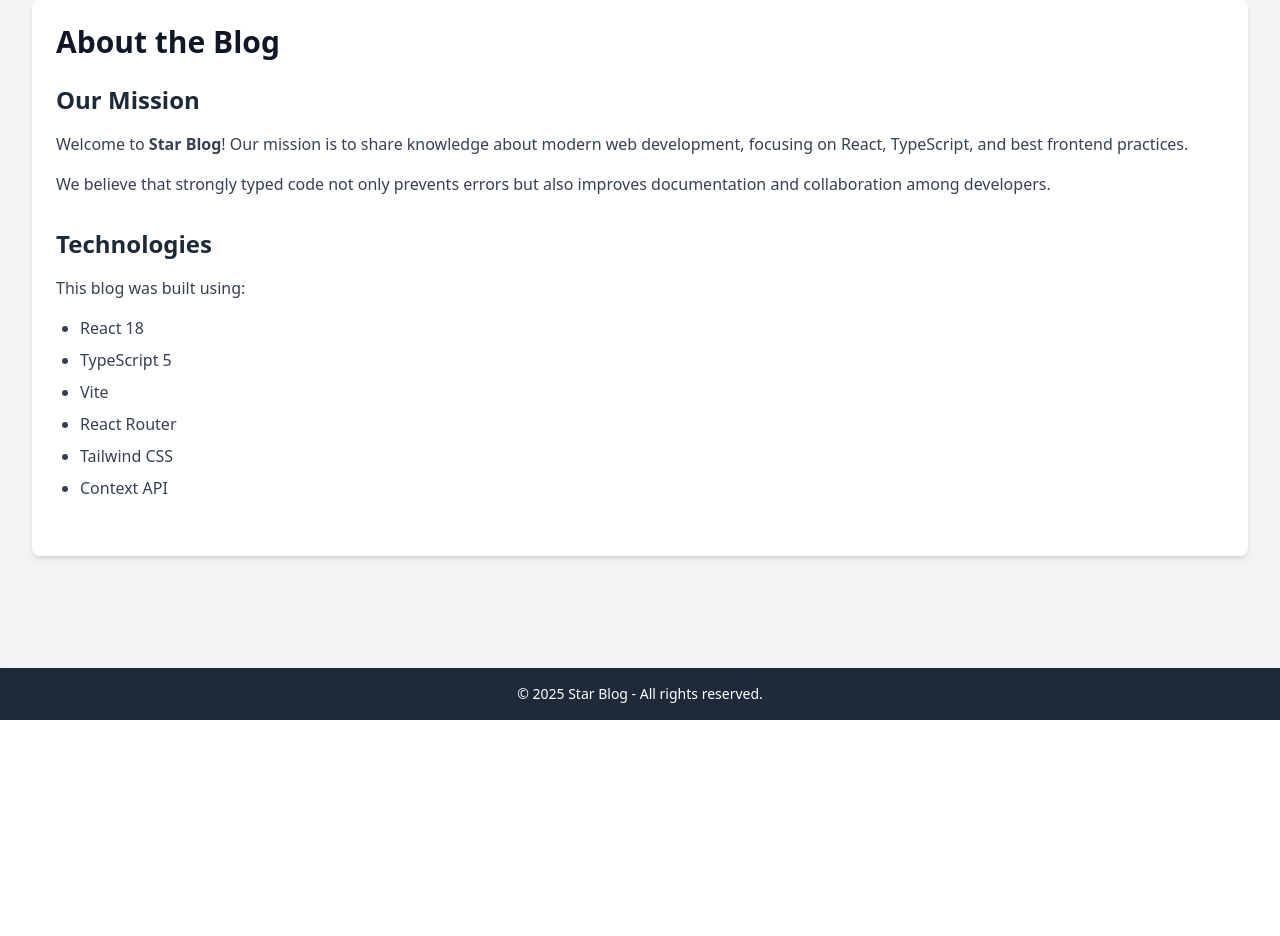
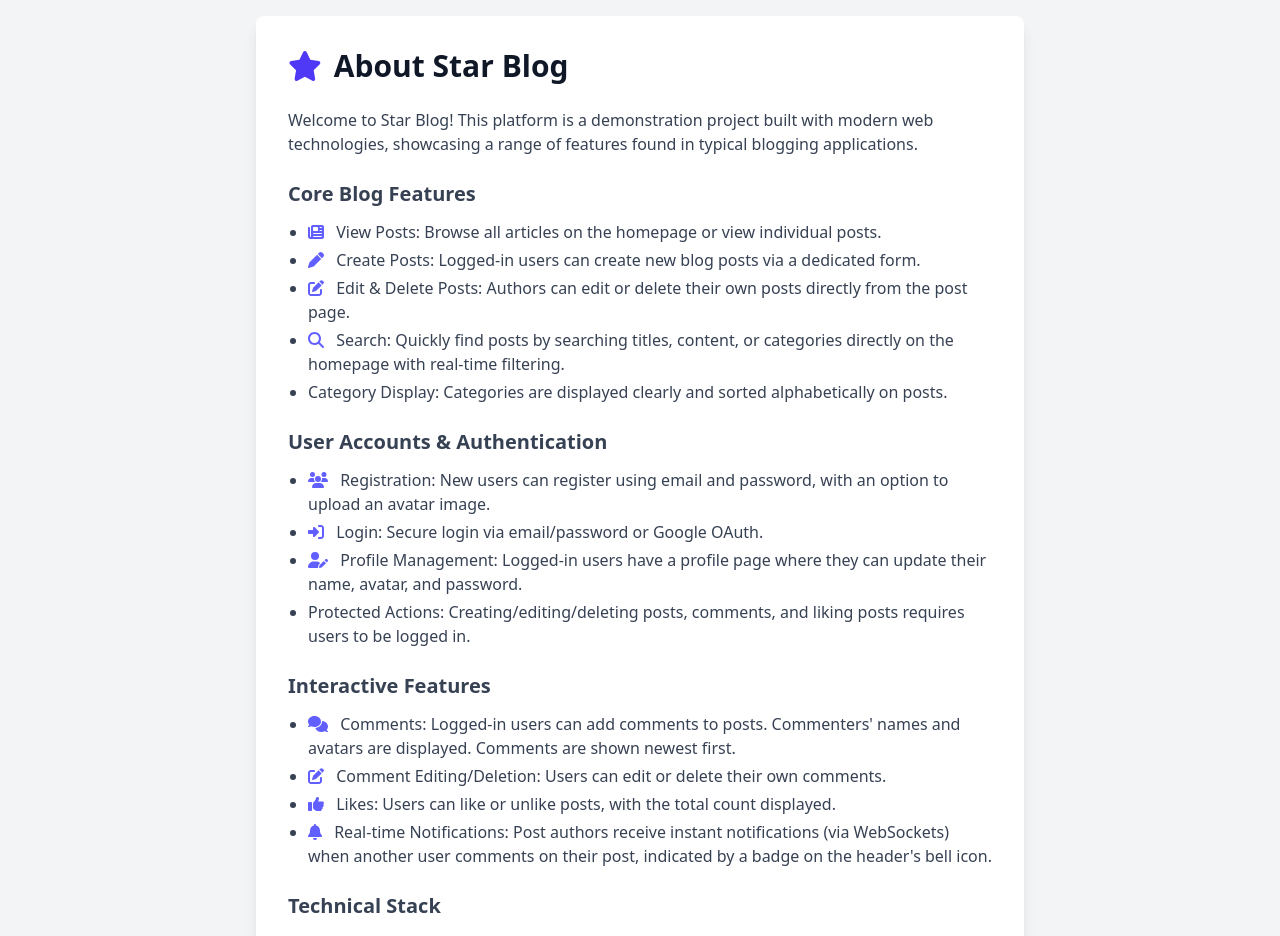
Before and after one commit to v-emanuel-dev/star-blog-react, a React (Vite) app in the folder frontend/: page /about in a window 1280 px wide. Shown: the part 80-1016 px from the top of the page. Before the commit the page ends 800 px from the top, so only its background shows below. Built offline with nearby package versions, Linux system fonts and the light colour scheme.

Commit message:
update about page

```diff
--- a/frontend/src/components/Header.tsx
+++ b/frontend/src/components/Header.tsx
@@ -217,15 +217,18 @@ const Header: FC = () => {
                 {!isLoading && user && (
                   <>
                     {" "}
+
+                    <Link to="/profile" className={getLinkClasses("/profile")}>
+                      Profile
+                    </Link>{" "}
+
                     <Link
                       to="/new-post"
                       className={getLinkClasses("/new-post")}
                     >
                       New Post
                     </Link>{" "}
-                    <Link to="/profile" className={getLinkClasses("/profile")}>
-                      Profile
-                    </Link>{" "}
+
                   </>
                 )}
                 {!isLoading && user && (
@@ -448,18 +451,18 @@ const Header: FC = () => {
             <>
               {" "}
               <Link
+                to="/profile"
+                className={getLinkClasses("/profile", true)}
+                onClick={() => setIsMobileMenuOpen(false)}
+              >
+                Profile
+              </Link>{" "}
+              <Link
                 to="/new-post"
                 className={getLinkClasses("/new-post", true)}
                 onClick={() => setIsMobileMenuOpen(false)}
               >
                 New Post
-              </Link>{" "}
-              <Link
-                to="/profile"
-                className={getLinkClasses("/profile", true)}
-                onClick={() => setIsMobileMenuOpen(false)}
-              >
-                Profile
               </Link>{" "}
             </>
           )}
--- a/frontend/src/pages/AboutPage.tsx
+++ b/frontend/src/pages/AboutPage.tsx
@@ -1,33 +1,64 @@
-import { FC } from 'react';
+// src/pages/AboutPage.tsx
+import React, { FC } from 'react';
+import { Link } from 'react-router-dom';
+import { FontAwesomeIcon } from '@fortawesome/react-fontawesome';
+import { faStar, faNewspaper, faUsers, faComments, faBell, faUserEdit, faSignInAlt, faSearch, faThumbsUp, faCheckCircle, faPen, faEdit } from '@fortawesome/free-solid-svg-icons';
 
 const AboutPage: FC = () => {
   return (
-    <div className="px-4 sm:px-6 lg:px-8 py-4">
-      <div className="bg-white rounded-lg shadow-md p-6">
-        <h1 className="text-3xl font-bold mb-6 text-gray-900">About the Blog</h1>
+    <div className="px-4 sm:px-6 lg:px-8 py-6 sm:py-8">
+      <div className="max-w-3xl mx-auto bg-white rounded-lg shadow-lg p-6 sm:p-8">
+        <div className="flex items-center mb-6">
+        <FontAwesomeIcon icon={faStar} className="text-3xl text-indigo-600 mr-3" />
 
-        <section className="mb-8">
-          <h2 className="text-2xl font-semibold mb-4 text-gray-800">Our Mission</h2>
-          <p className="mb-4 text-gray-700">
-            Welcome to <strong>Star Blog</strong>! Our mission is to share knowledge about modern web development, focusing on React, TypeScript, and best frontend practices.
+           <h1 className="text-3xl font-bold text-gray-900">About Star Blog</h1>
+        </div>
+
+        <div className="prose prose-indigo max-w-none text-gray-700 space-y-4">
+          <p>
+            Welcome to Star Blog! This platform is a demonstration project built with modern web technologies, showcasing a range of features found in typical blogging applications.
           </p>
-          <p className="text-gray-700">
-            We believe that strongly typed code not only prevents errors but also improves documentation and collaboration among developers.
-          </p>
-        </section>
 
-        <section className="mb-8">
-          <h2 className="text-2xl font-semibold mb-4 text-gray-800">Technologies</h2>
-          <p className="mb-4 text-gray-700">This blog was built using:</p>
-          <ul className="list-disc pl-6 space-y-2 text-gray-700">
-            <li>React 18</li>
-            <li>TypeScript 5</li>
-            <li>Vite</li>
-            <li>React Router</li>
-            <li>Tailwind CSS</li>
-            <li>Context API</li>
+          <h2 className="text-xl font-semibold !mt-6 !mb-3">Core Blog Features</h2>
+           <ul className="list-disc list-outside space-y-1 pl-5">
+                <li><FontAwesomeIcon icon={faNewspaper} className="mr-2 text-indigo-500" /> View Posts: Browse all articles on the homepage or view individual posts.</li>
+                <li><FontAwesomeIcon icon={faPen} className="mr-2 text-indigo-500" /> Create Posts: Logged-in users can create new blog posts via a dedicated form.</li>
+                <li><FontAwesomeIcon icon={faEdit} className="mr-2 text-indigo-500" /> Edit & Delete Posts: Authors can edit or delete their own posts directly from the post page.</li>
+                <li><FontAwesomeIcon icon={faSearch} className="mr-2 text-indigo-500" /> Search: Quickly find posts by searching titles, content, or categories directly on the homepage with real-time filtering.</li>
+                <li>Category Display: Categories are displayed clearly and sorted alphabetically on posts.</li>
           </ul>
-        </section>
+
+          <h2 className="text-xl font-semibold !mt-6 !mb-3">User Accounts & Authentication</h2>
+           <ul className="list-disc list-outside space-y-1 pl-5">
+                <li><FontAwesomeIcon icon={faUsers} className="mr-2 text-indigo-500" /> Registration: New users can register using email and password, with an option to upload an avatar image.</li>
+                <li><FontAwesomeIcon icon={faSignInAlt} className="mr-2 text-indigo-500" /> Login: Secure login via email/password or Google OAuth.</li>
+                <li><FontAwesomeIcon icon={faUserEdit} className="mr-2 text-indigo-500" /> Profile Management: Logged-in users have a profile page where they can update their name, avatar, and password.</li>
+                <li>Protected Actions: Creating/editing/deleting posts, comments, and liking posts requires users to be logged in.</li>
+          </ul>
+
+           <h2 className="text-xl font-semibold !mt-6 !mb-3">Interactive Features</h2>
+           <ul className="list-disc list-outside space-y-1 pl-5">
+                <li><FontAwesomeIcon icon={faComments} className="mr-2 text-indigo-500" /> Comments: Logged-in users can add comments to posts. Commenters' names and avatars are displayed. Comments are shown newest first.</li>
+                <li><FontAwesomeIcon icon={faEdit} className="mr-2 text-indigo-500" /> Comment Editing/Deletion: Users can edit or delete their own comments.</li>
+                 <li><FontAwesomeIcon icon={faThumbsUp} className="mr-2 text-indigo-500" /> Likes: Users can like or unlike posts, with the total count displayed.</li>
+                <li><FontAwesomeIcon icon={faBell} className="mr-2 text-indigo-500" /> Real-time Notifications: Post authors receive instant notifications (via WebSockets) when another user comments on their post, indicated by a badge on the header's bell icon.</li>
+          </ul>
+
+           <h2 className="text-xl font-semibold !mt-6 !mb-3">Technical Stack</h2>
+             <p>
+                 This project utilizes a modern stack including:
+             </p>
+            <ul className="list-disc list-outside space-y-1 pl-5">
+                 <li>Frontend: React with TypeScript, Vite, Tailwind CSS, React Router DOM, Socket.IO Client, date-fns, FontAwesome.</li>
+                 <li>Backend: Node.js with Express, MySQL (using mysql2), JWT for authentication, bcrypt for password hashing, Passport.js for Google OAuth, Multer for file uploads, Socket.IO.</li>
+                 <li>Styling: Primarily utility-first CSS using Tailwind CSS.</li>
+            </ul>
+
+            <p className="!mt-6">
+                 Feel free to explore the blog, create an account, and try out the features! Check out the code on <Link to="https://github.com/v-emanuel-dev/star-blog-react" className="text-indigo-600 hover:underline">GitHub</Link>.
+            </p>
+
+        </div>
       </div>
     </div>
   );
--- a/frontend/src/pages/HomePage.tsx
+++ b/frontend/src/pages/HomePage.tsx
@@ -66,7 +66,7 @@ const HomePage: FC = () => {
                     type="search" id="search" name="search"
                     value={searchTerm} onChange={handleSearchChange}
                     // Updated placeholder
-                    placeholder="Search by title, content, or category..."
+                    placeholder="Search by title, content or category..."
                     className="block w-full px-4 py-2 border border-gray-300 rounded-md shadow-sm focus:outline-none focus:ring-indigo-500 focus:border-indigo-500 sm:text-sm"
                 />
             </div>
--- a/frontend/vite.config.ts
+++ b/frontend/vite.config.ts
@@ -2,10 +2,12 @@ import { defineConfig } from 'vite'
 import react from '@vitejs/plugin-react'
 import tailwindcss from '@tailwindcss/vite'
 
-// https://vite.dev/config/
 export default defineConfig({
   plugins: [
     react(),
     tailwindcss(),
   ],
+  server: {
+    open: true, // Isso faz o navegador abrir automaticamente ao rodar `npm run dev`
+  },
 })
```
